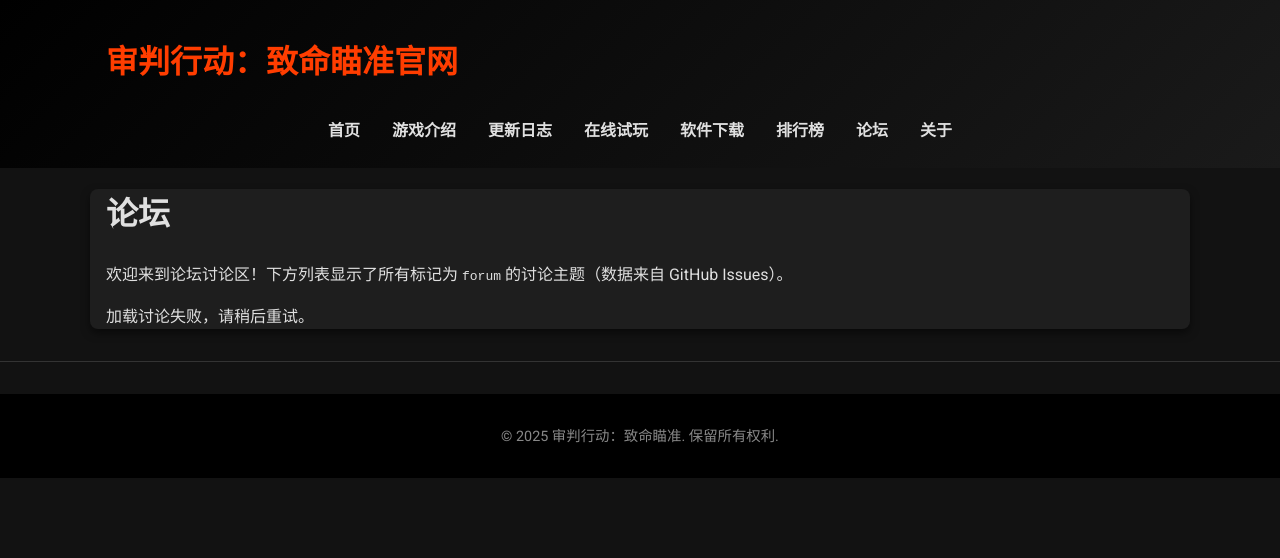
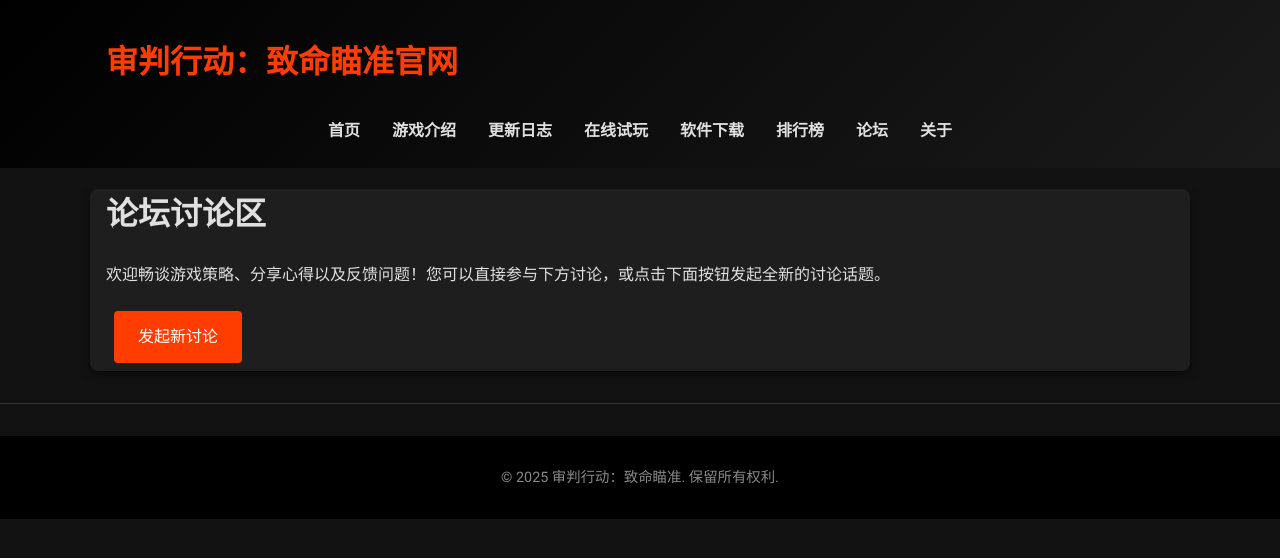
Before and after one commit to Tactgame/tactgame.github.io, a Jekyll site: the page built from forum.html, in a window 1280 px wide. Shown: the top 558 px of the page. Built offline with Jekyll 4.4.1, drawn with Linux system fonts in a browser that asks for light colours; comment, search, counter and statistics services are not loaded.

Commit message:
Update forum.html

```diff
--- a/forum.html
+++ b/forum.html
@@ -4,53 +4,20 @@ title: "论坛"
 permalink: /forum/
 ---
 
-<h1>论坛</h1>
-<p>欢迎来到论坛讨论区！下方列表显示了所有标记为 <code>forum</code> 的讨论主题（数据来自 GitHub Issues）。</p>
-
-<div id="forum-container">
-  <p>加载中……</p>
+<div class="forum-header">
+  <h1>论坛讨论区</h1>
+  <p>欢迎畅谈游戏策略、分享心得以及反馈问题！您可以直接参与下方讨论，或点击下面按钮发起全新的讨论话题。</p>
+  <a class="button" href="https://github.com/yourusername/yourrepository/issues/new?labels=forum&template=forum.md" target="_blank">发起新讨论</a>
 </div>
 
-<script>
-document.addEventListener("DOMContentLoaded", function() {
-  const forumContainer = document.getElementById("forum-container");
-  // 请将下面的 yourusername/yourrepository 替换为你的 GitHub 用户名和仓库名
-  const repo = "tactgame/tactgame.github.io";
-  const label = "forum"; // 用于标记讨论主题的标签
-  // 查询开启状态的问题，按创建时间降序排列
-  const apiUrl = `https://api.github.com/repos/${repo}/issues?labels=${label}&state=open&sort=created&direction=desc`;
-
-  fetch(apiUrl)
-    .then(response => response.json())
-    .then(data => {
-      forumContainer.innerHTML = "";
-      if (data.message) {
-        forumContainer.innerHTML = "<p>无法加载讨论数据，请检查 API 限制或仓库设置。</p>";
-        return;
-      }
-      if (data.length === 0) {
-        forumContainer.innerHTML = "<p>暂无讨论，请点击下方按钮发起新讨论。</p>";
-      } else {
-        const ul = document.createElement("ul");
-        data.forEach(issue => {
-          const li = document.createElement("li");
-          li.innerHTML = `<a href="${issue.html_url}" target="_blank">${issue.title}</a> - ${new Date(issue.created_at).toLocaleDateString()}`;
-          ul.appendChild(li);
-        });
-        forumContainer.appendChild(ul);
-      }
-      // 添加“发起新讨论”按钮，点击后跳转至 GitHub Issues 新建页面，并预填标签
-      const newTopicLink = `https://github.com/${repo}/issues/new?labels=${label}`;
-      const newTopicButton = document.createElement("a");
-      newTopicButton.href = newTopicLink;
-      newTopicButton.target = "_blank";
-      newTopicButton.className = "button";
-      newTopicButton.textContent = "发起新讨论";
-      forumContainer.appendChild(newTopicButton);
-    })
-    .catch(error => {
-      forumContainer.innerHTML = "<p>加载讨论失败，请稍后重试。</p>";
-      console.error("Error fetching forum data:", error);
-    });
-});
-</script>
+<div id="forum-container" class="forum-container">
+  <!-- Utterances 评论系统 -->
+  <script src="https://utteranc.es/client.js"
+          repo="yourusername/yourrepository"
+          issue-term="pathname"
+          label="forum"
+          theme="github-dark"
+          crossorigin="anonymous"
+          async>
+  </script>
+</div>
```
